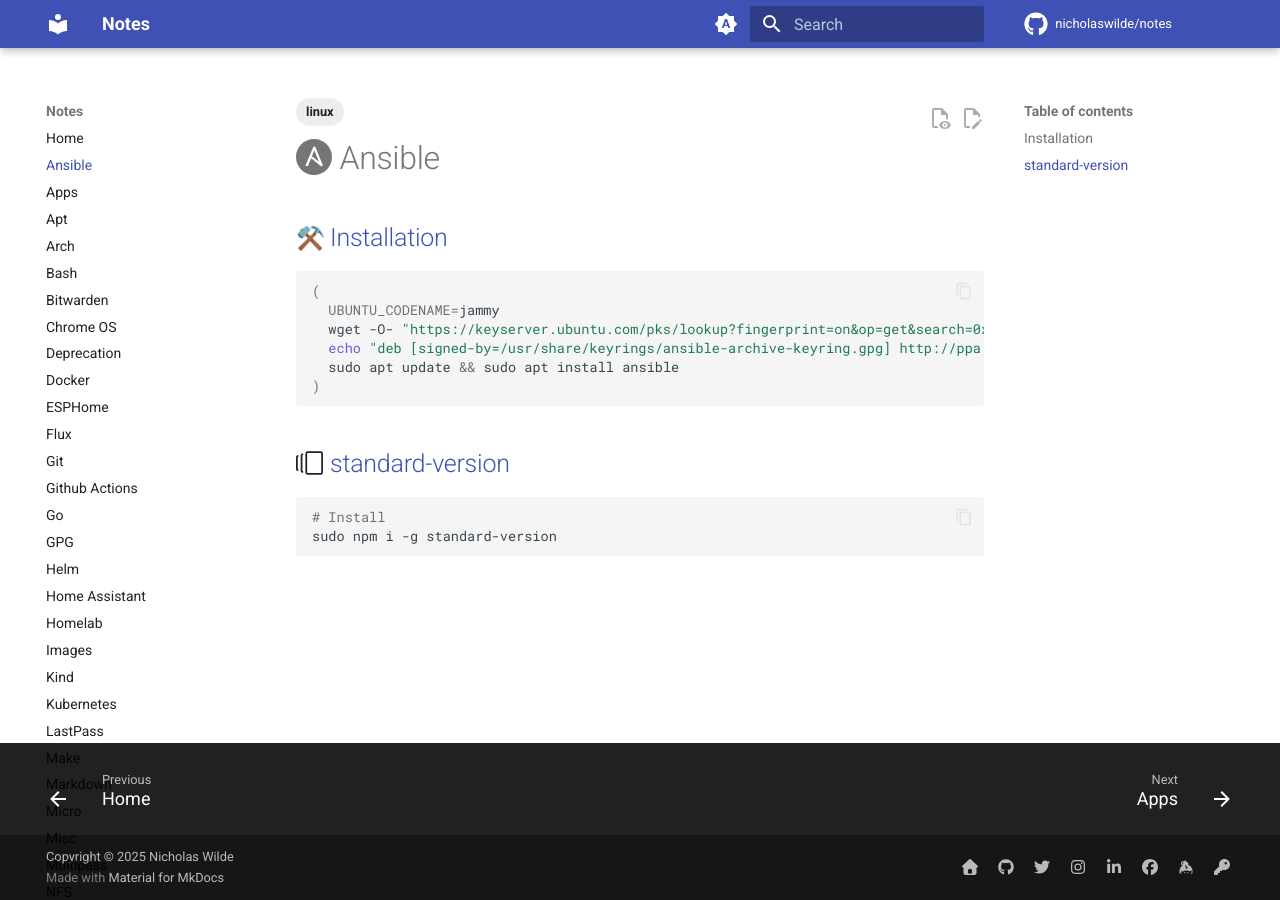
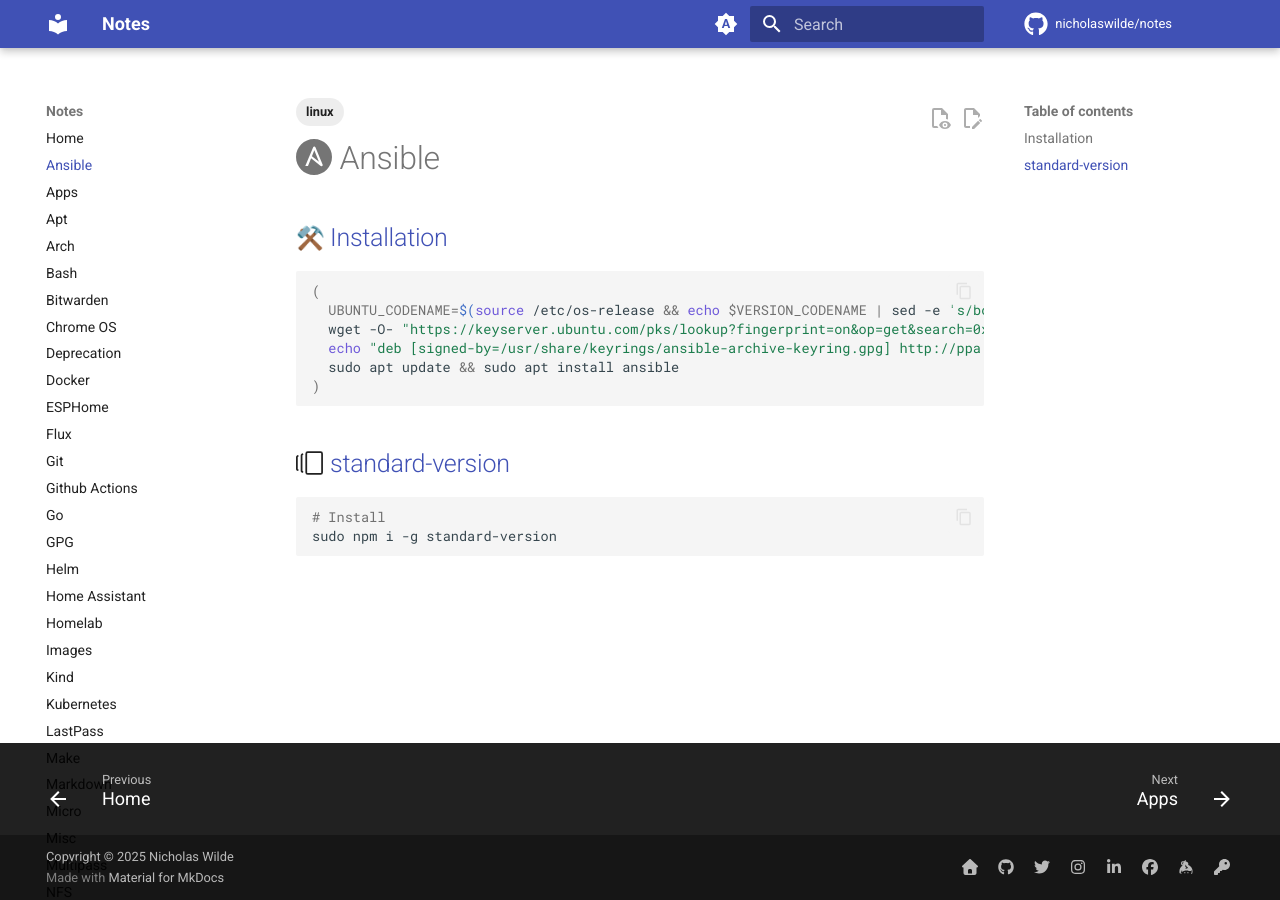
Before and after one commit to nicholaswilde/notes, an MkDocs documentation site: the page built from docs/ansible.md, in a window 1280 px wide. Built offline with MkDocs 1.6.1 and Material for MkDocs 9.7.7, drawn with Linux system fonts in a browser that asks for light colours; emoji names are drawn with the system emoji font; comment, search, counter and statistics services are not loaded.

Commit message:
Update ansible.md

````diff
--- a/docs/ansible.md
+++ b/docs/ansible.md
@@ -8,7 +8,7 @@
 
 ```shell
 (
-  UBUNTU_CODENAME=jammy
+  UBUNTU_CODENAME=$(source /etc/os-release && echo $VERSION_CODENAME | sed -e 's/bookworm/jammy/' -e 's/bullseye/focal/' -e 's/buster/bionic/')
   wget -O- "https://keyserver.ubuntu.com/pks/lookup?fingerprint=on&op=get&search=0x6125E2A8C77F2818FB7BD15B93C4A3FD7BB9C367" | sudo gpg --dearmour -o /usr/share/keyrings/ansible-archive-keyring.gpg
   echo "deb [signed-by=/usr/share/keyrings/ansible-archive-keyring.gpg] http://ppa.launchpad.net/ansible/ansible/ubuntu $UBUNTU_CODENAME main" | sudo tee /etc/apt/sources.list.d/ansible.list
   sudo apt update && sudo apt install ansible
````
